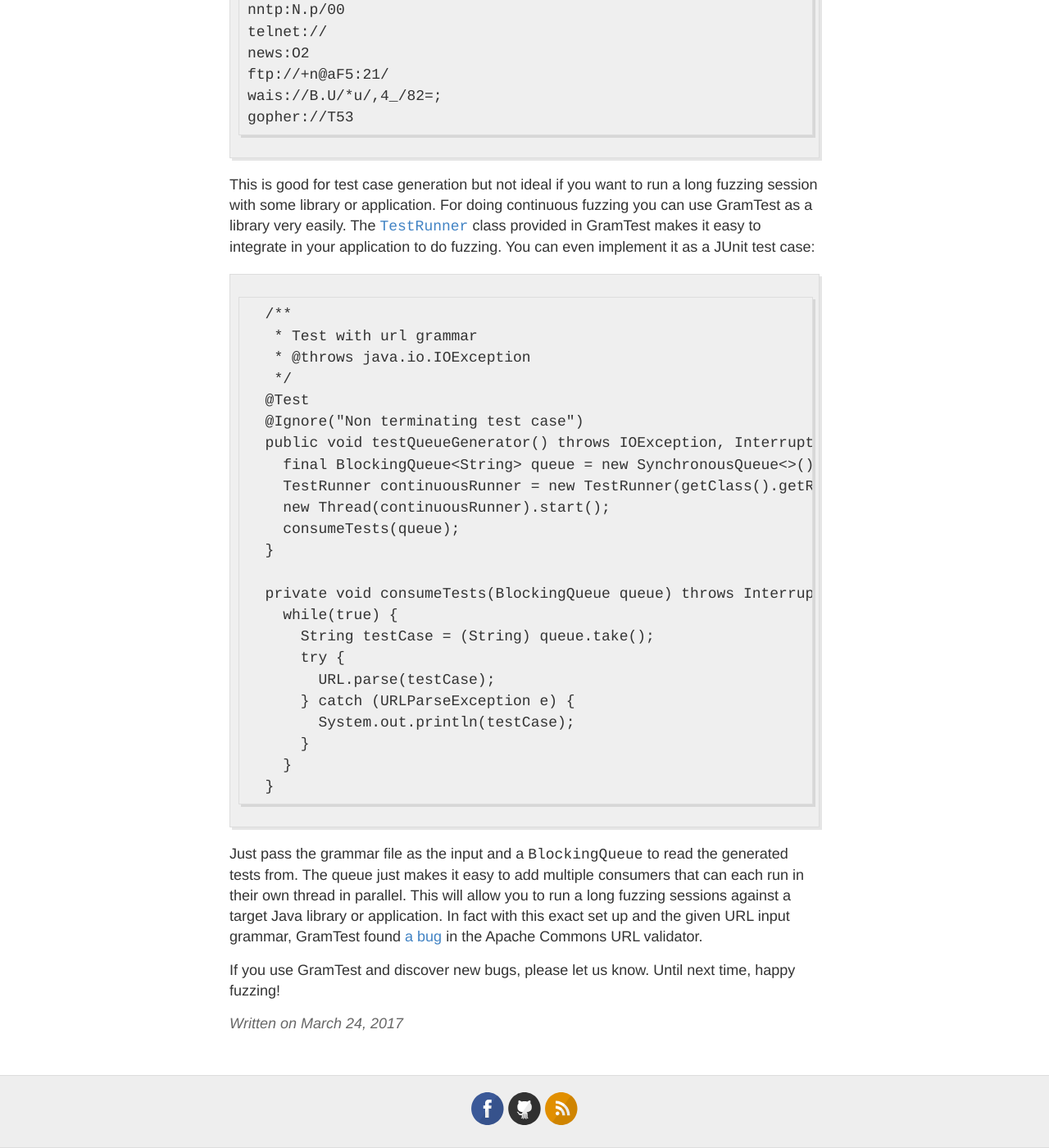
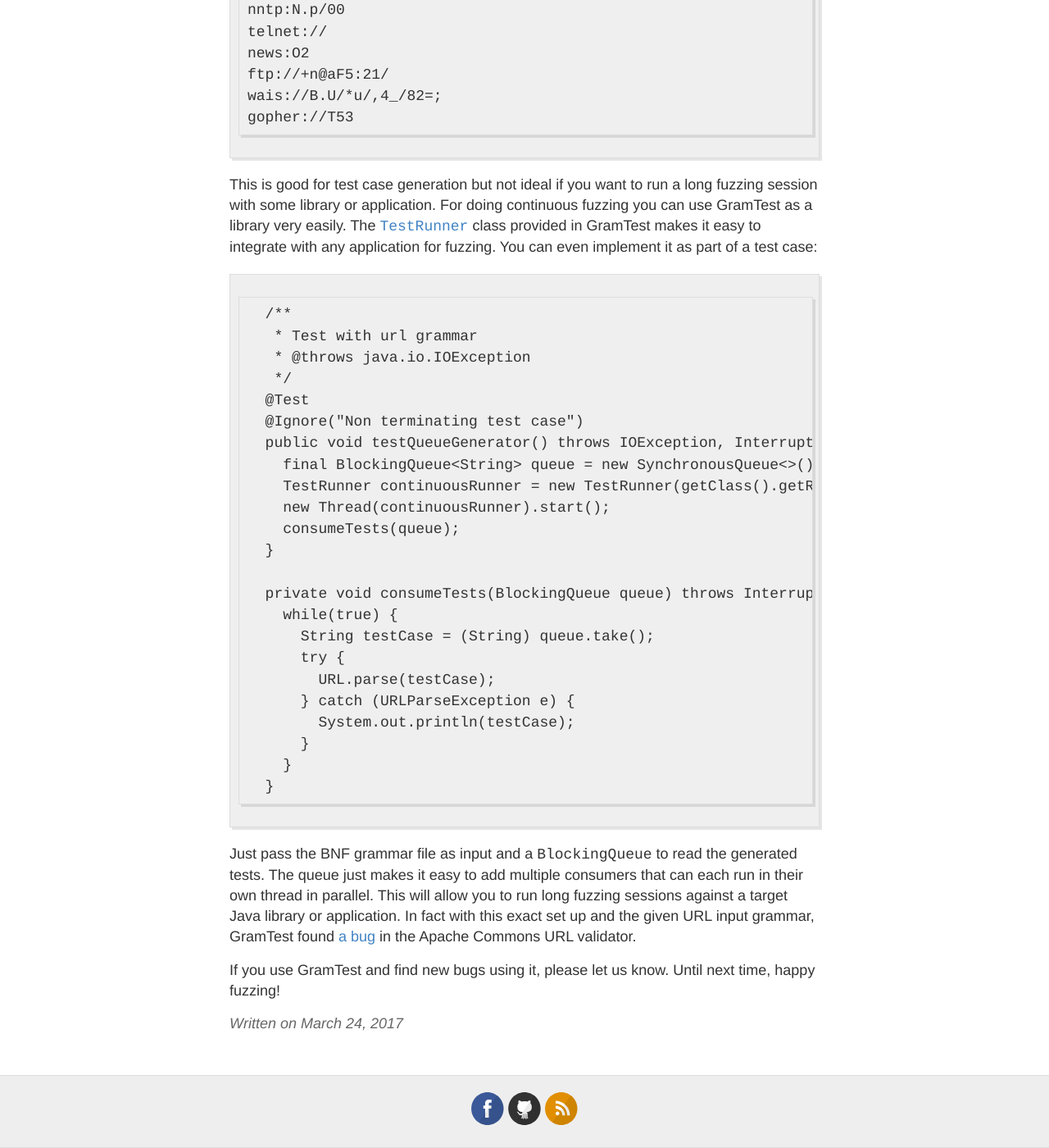
Before and after one commit to lambdasec/lambdasec.github.io, a Jekyll site: the page built from _posts/2017-3-24-Fuzzing-Java-Libraries-with-GramTest.md, in a window 1280 px wide and 1400 px high, scrolled down 1062 px. Shown: the whole window at 82% size. Built offline with Jekyll 4.4.1, drawn with Linux system fonts in a browser that asks for light colours; some of the changed text lies outside the part shown.

Commit message:
Update 2017-3-24-Fuzzing-Java-Libraries-with-GramTest.md

````diff
--- a/_posts/2017-3-24-Fuzzing-Java-Libraries-with-GramTest.md
+++ b/_posts/2017-3-24-Fuzzing-Java-Libraries-with-GramTest.md
@@ -23,7 +23,7 @@
 gopher://T53
 ```
 
-This is good for test case generation but not ideal if you want to run a long fuzzing session with some library or application. For doing continuous fuzzing you can use GramTest as a library very easily. The [`TestRunner`](https://github.com/codelion/gramtest/blob/master/src/main/java/com/sourceclear/gramtest/TestRunner.java) class provided in GramTest makes it easy to integrate in your application to do fuzzing. You can even implement it as a JUnit test case:
+This is good for test case generation but not ideal if you want to run a long fuzzing session with some library or application. For doing continuous fuzzing you can use GramTest as a library very easily. The [`TestRunner`](https://github.com/codelion/gramtest/blob/master/src/main/java/com/sourceclear/gramtest/TestRunner.java) class provided in GramTest makes it easy to integrate with any application for fuzzing. You can even implement it as part of a test case:
 
 ```
   /**
@@ -51,6 +51,6 @@
   }
 ```
 
-Just pass the grammar file as the input and a `BlockingQueue` to read the generated tests from. The queue just makes it easy to add multiple consumers that can each run in their own thread in parallel. This will allow you to run a long fuzzing sessions against a target Java library or application. In fact with this exact set up and the given URL input grammar, GramTest found [a bug](https://issues.apache.org/jira/browse/VALIDATOR-410) in the Apache Commons URL validator.
+Just pass the BNF grammar file as  input and a `BlockingQueue` to read the generated tests. The queue just makes it easy to add multiple consumers that can each run in their own thread in parallel. This will allow you to run long fuzzing sessions against a target Java library or application. In fact with this exact set up and the given URL input grammar, GramTest found [a bug](https://issues.apache.org/jira/browse/VALIDATOR-410) in the Apache Commons URL validator.
 
-If you use GramTest and discover new bugs, please let us know. Until next time, happy fuzzing!
+If you use GramTest and find new bugs using it, please let us know. Until next time, happy fuzzing!
````
Also changed, not shown: other parts of _posts/2017-3-24-Fuzzing-Java-Libraries-with-GramTest.md (+2 -2 lines).
